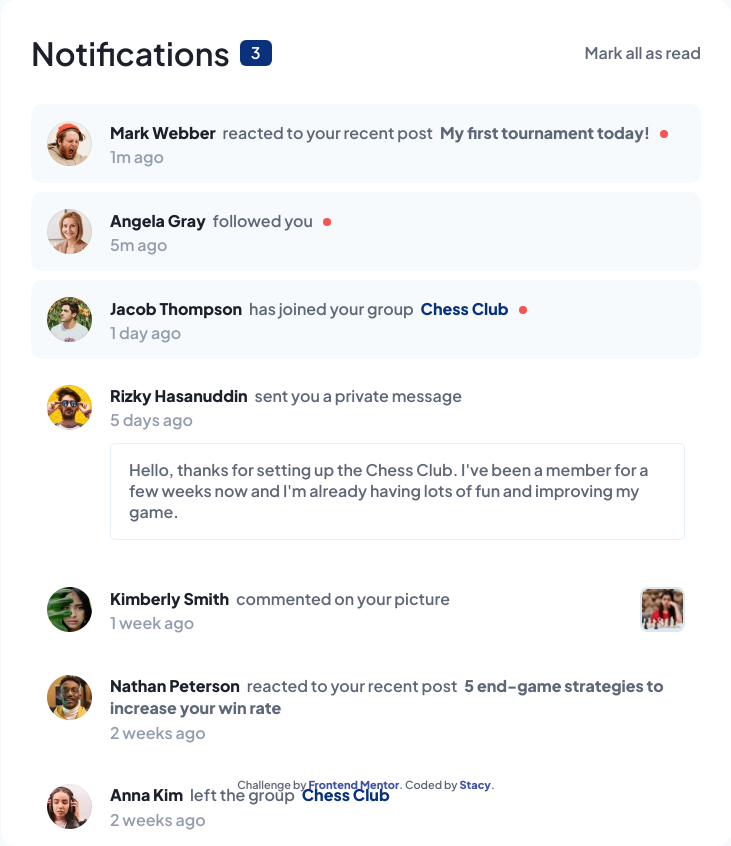
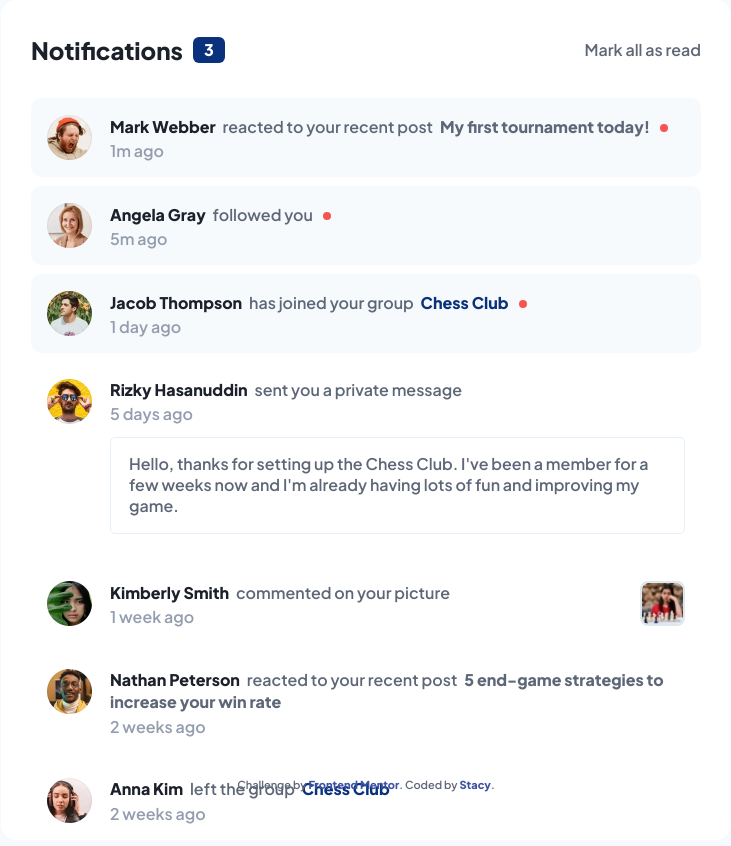
Before and after one commit to stautuan/notifications-page, a plain HTML site: page index.html in a window 1280 px wide. Shown: the whole page, without its empty margins (274-1005 px from the left). Drawn offline with Linux system fonts and the light colour scheme.

Commit message:
Modified fontsize

```diff
--- a/styles.css
+++ b/styles.css
@@ -151,8 +151,9 @@ blockquote:hover {
   display: flex;
   align-items: center;
   gap: 1rem;
+  font-size: 2.4rem;
   color: var(--clr-gray-6);
-  font-weight: 600;
+  font-weight: 800;
 }
 
 .heading__title span {
```
